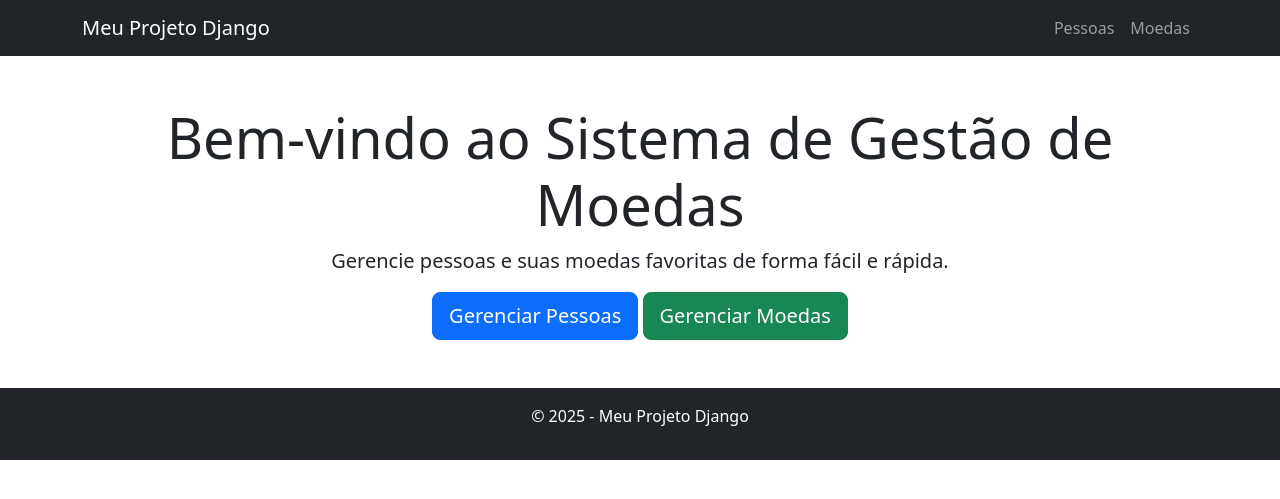
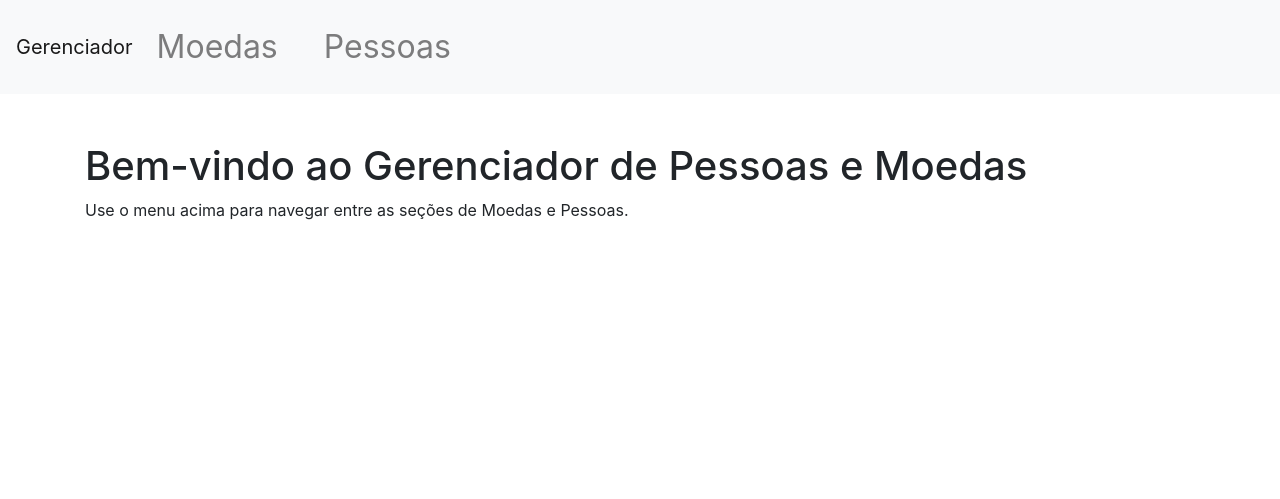
Before and after one commit to RodrigoOnoGalvao/wsBackend-Fabrica25.1, a Django app: template app/templates/index.html in a window 1280 px wide. Shown: the top 499 px of the page. Run offline with Django 5.2, Linux system fonts and the light colour scheme; the template is opened without the code that fills it, so the values that code supplies are empty; some libraries are stand-ins or nearby versions.

Commit message:
🔧  atualização nas urls

```diff
--- a/app/templates/index.html
+++ b/app/templates/index.html
@@ -1,39 +1,38 @@
 <!DOCTYPE html>
-<html lang="pt">
+<html lang="en">
 <head>
     <meta charset="UTF-8">
-    <meta name="viewport" content="width=device-width, initial-scale=1">
-    <title>Meu Projeto Django</title>
-    <link href="https://cdn.jsdelivr.net/npm/bootstrap@5.3.0/dist/css/bootstrap.min.css" rel="stylesheet">
+    <meta name="viewport" content="width=device-width, initial-scale=1.0">
+    <title>Gerenciador de Pessoas e Moedas</title>
+    <link rel="stylesheet" href="https://stackpath.bootstrapcdn.com/bootstrap/4.5.2/css/bootstrap.min.css">
+    <style>
+        .nav-link {
+            font-size: 2rem; /* Further increase font size */
+            margin-right: 30px; /* Add more space between buttons */
+            padding: 15px 30px; /* Further increase button size */
+        }
+    </style>
 </head>
 <body>
-
-<nav class="navbar navbar-expand-lg navbar-dark bg-dark">
-    <div class="container">
-        <a class="navbar-brand" href="#">Meu Projeto Django</a>
-        <button class="navbar-toggler" type="button" data-bs-toggle="collapse" data-bs-target="#navbarNav">
-            <span class="navbar-toggler-icon"></span>
-        </button>
+    <nav class="navbar navbar-expand-lg navbar-light bg-light">
+        <a class="navbar-brand" href="#">Gerenciador</a>
         <div class="collapse navbar-collapse" id="navbarNav">
-            <ul class="navbar-nav ms-auto">
-                <li class="nav-item"><a class="nav-link" href="{% url 'pessoa_list' %}">Pessoas</a></li>
-                <li class="nav-item"><a class="nav-link" href="{% url 'moeda_list' %}">Moedas</a></li>
+            <ul class="navbar-nav">
+                <li class="nav-item">
+                    <a class="nav-link" href="{% url 'moeda_list' %}">Moedas</a>
+                </li>
+                <li class="nav-item">
+                    <a class="nav-link" href="{% url 'pessoa_list' %}">Pessoas</a>
+                </li>
             </ul>
         </div>
+    </nav>
+    <div class="container mt-5">
+        <h1>Bem-vindo ao Gerenciador de Pessoas e Moedas</h1>
+        <p>Use o menu acima para navegar entre as seções de Moedas e Pessoas.</p>
     </div>
-</nav>
-
-<div class="container text-center mt-5">
-    <h1 class="display-4">Bem-vindo ao Sistema de Gestão de Moedas</h1>
-    <p class="lead">Gerencie pessoas e suas moedas favoritas de forma fácil e rápida.</p>
-    <a href="{% url 'pessoa_list' %}" class="btn btn-primary btn-lg">Gerenciar Pessoas</a>
-    <a href="{% url 'moeda_list' %}" class="btn btn-success btn-lg">Gerenciar Moedas</a>
-</div>
-
-<footer class="bg-dark text-white text-center py-3 mt-5">
-    <p>&copy; 2025 - Meu Projeto Django </p>
-</footer>
-
-<script src="https://cdn.jsdelivr.net/npm/bootstrap@5.3.0/dist/js/bootstrap.bundle.min.js"></script>
+    <script src="https://code.jquery.com/jquery-3.5.1.slim.min.js"></script>
+    <script src="https://cdn.jsdelivr.net/npm/@popperjs/core@2.5.4/dist/umd/popper.min.js"></script>
+    <script src="https://stackpath.bootstrapcdn.com/bootstrap/4.5.2/js/bootstrap.min.js"></script>
 </body>
 </html>
--- a/app/urls.py
+++ b/app/urls.py
@@ -10,11 +10,11 @@ urlpatterns = [
     path('pessoas/create/', PessoaCreateView.as_view(), name='pessoa_create'),
     path('pessoas/update/<int:pk>/', PessoaUpdateView.as_view(), name='pessoa_update'),
     path('pessoas/delete/<int:pk>/', PessoaDeleteView.as_view(), name='pessoa_delete'),
-    path('pessoas/detail/<int:pk>/', PessoaDetailView.as_view(), name='pessoa_detail'),
+    path('pessoas/<int:pk>/', PessoaDetailView.as_view(), name='pessoa_detail'),
 
     path('moedas/', MoedaListView.as_view(), name='moeda_list'),
     path('moedas/create/', MoedaCreateView.as_view(), name='moeda_create'),
     path('moedas/update/<int:pk>/', MoedaUpdateView.as_view(), name='moeda_update'),
     path('moedas/delete/<int:pk>/', MoedaDeleteView.as_view(), name='moeda_delete'),
-    path('moedas/detail/<int:pk>/', MoedaDetailView.as_view(), name='moeda_detail'),
+    path('moedas/<int:pk>/', MoedaDetailView.as_view(), name='moeda_detail'),
 ]
```
Also changed, not shown: app/views.py (+8 -17 lines).
